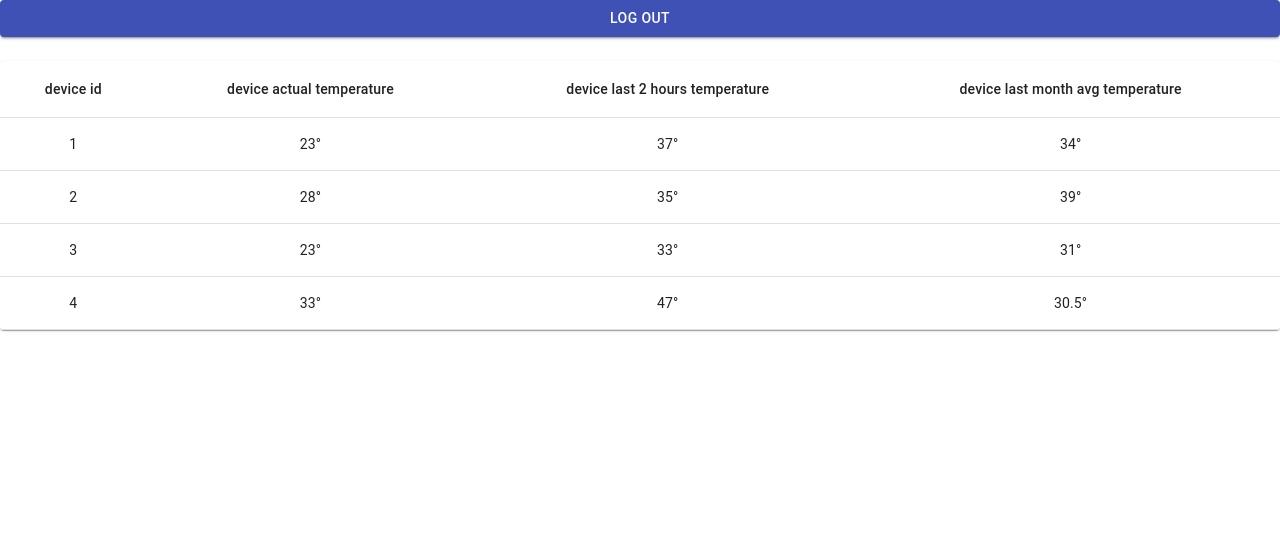
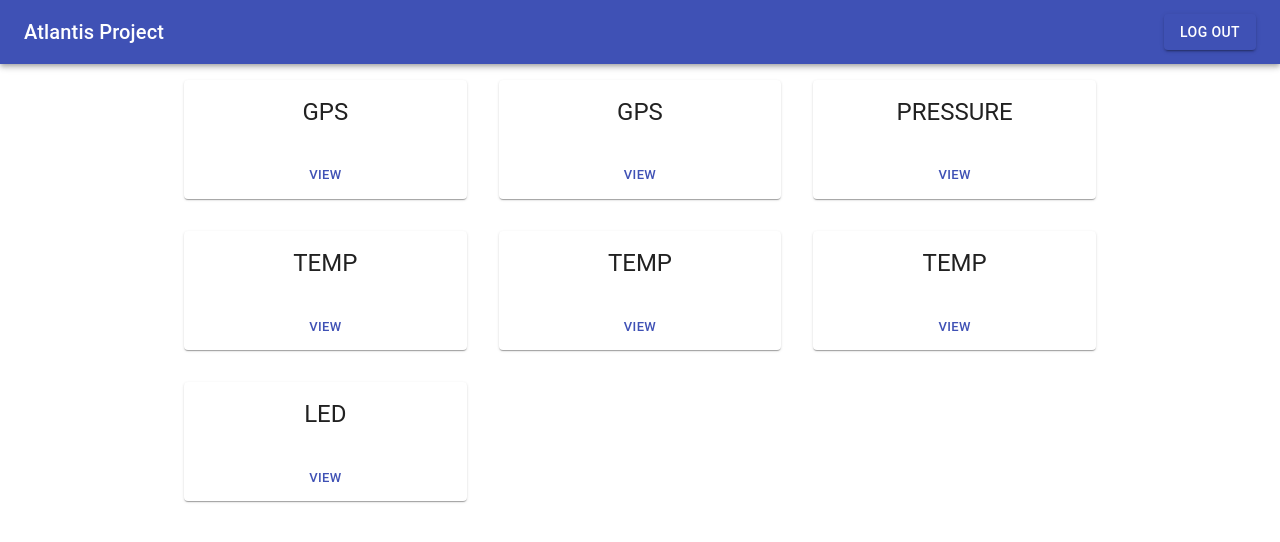
Before and after one commit to SRIMBAULTGuillaume/backoffice, a React (Create React App) app: page /devices in a window 1280 px wide. Shown: the top 542 px of the page. Built offline with nearby package versions, Linux system fonts and the light colour scheme; no server answers; grey boxes are pictures that could not be loaded.

Commit message:
added header, footer, new devices list view

```diff
--- a/src/App.js
+++ b/src/App.js
@@ -1,13 +1,38 @@
 import React from 'react';
 import { BrowserRouter as Router, Route } from 'react-router-dom';
+import Typography from '@material-ui/core/Typography';
+import { makeStyles } from '@material-ui/core/styles';
+import Container from '@material-ui/core/Container';
 import './App.css';
 import Login from './components/login';
 import devices from './components/devices';
+import Header from './components/header';
+import Footer from './components/footer';
+
+const useStyles = makeStyles(theme => ({
+  root: {
+    display: 'flex',
+    flexDirection: 'column',
+    minHeight: '100vh',
+  },
+  main: {
+    marginTop: theme.spacing(8),
+    marginBottom: theme.spacing(2),
+  },
+  footer: {
+    padding: theme.spacing(2),
+    marginTop: 'auto',
+    backgroundColor: 'white',
+  },
+}));
+
 
 function App() {
+  const classes = useStyles();
   return (
     <Router>
-      <div>
+      <div className={classes.root}>
+        <Header />
         <Route
           exact
           path="/login"
@@ -19,6 +44,7 @@ function App() {
           component={devices}
           fallbackUrl="/"
         />
+        {/* <Footer  /> */}
       </div>
     </Router>
   );
--- a/src/Main.js
+++ b/src/Main.js
@@ -2,7 +2,6 @@ import React from 'react'
 import { Switch, Route } from 'react-router-dom';
 import Devices from './components/devices';
 import Login from './components/login';
-
 
 const Main = () => (
     <main>
--- a/src/components/devices.js
+++ b/src/components/devices.js
@@ -1,26 +1,22 @@
 import React, { Component } from 'react';
 import { withStyles } from '@material-ui/core/styles';
-import Table from '@material-ui/core/Table';
-import TableBody from '@material-ui/core/TableBody';
-import TableCell from '@material-ui/core/TableCell';
-import TableHead from '@material-ui/core/TableHead';
-import TableRow from '@material-ui/core/TableRow';
-import Paper from '@material-ui/core/Paper';
 import Button from '@material-ui/core/Button';
+import Container from '@material-ui/core/Container';
+import Grid from '@material-ui/core/Grid';
+import Typography from '@material-ui/core/Typography';
+import Card from '@material-ui/core/Card';
+import CardActions from '@material-ui/core/CardActions';
+import CardContent from '@material-ui/core/CardContent';
+import CardMedia from '@material-ui/core/CardMedia';
 
 const devicesData = [
-    {
-        id: '1', actual_temperature: '23', given_time_temperature_last_2_hours: '37', average_last_month_temperature: '34'
-    },
-    {
-        id: '2', actual_temperature: '28', given_time_temperature_last_2_hours: '35', average_last_month_temperature: '39'
-    },
-    {
-        id: '3', actual_temperature: '23', given_time_temperature_last_2_hours: '33', average_last_month_temperature: '31'
-    },
-    {
-        id: '4', actual_temperature: '33', given_time_temperature_last_2_hours: '47', average_last_month_temperature: '30.5'
-    }
+    { "id": 1, "type": "GPS" },
+    { "id": 2, "type": "GPS" },
+    { "id": 3, "type": "PRESSURE" },
+    { "id": 4, "type": "TEMP" },
+    { "id": 8, "type": "TEMP" },
+    { "id": 9, "type": "TEMP" },
+    { "id": 10, "type": "LED" }
 ];
 
 const styles = theme => ({
@@ -54,43 +50,35 @@ class devices extends Component {
     render() {
         const { classes } = this.props;
         return (
-            <div>
-                <Button
-                    type="submit"
-                    fullWidth
-                    variant="contained"
-                    color="primary"
-                    href="/login"
-                >
-                    Log out
-                </Button>
-                <Paper className={classes.root}>
-                    <Table className={classes.table}>
-                        <TableHead>
-                            <TableRow>
-                                <TableCell align='center'>device id</TableCell>
-                                <TableCell align="center">device actual temperature</TableCell>
-                                <TableCell align="center">device last 2 hours temperature</TableCell>
-                                <TableCell align="center">device last month avg temperature</TableCell>
-                            </TableRow>
-                        </TableHead>
-                        <TableBody>
+            <React.Fragment>
+                <div>
+                    <Container className={classes.cardGrid} maxWidth="md">
+                        <Grid style={{ marginTop: 'auto', marginBottom: 'auto' }} container spacing={4}>
                             {devicesData.map(device => (
-                                <TableRow key={device.id}>
-                                    <TableCell align='center' component="th" scope="row">
-                                        {device.id}
-                                    </TableCell>
-                                    <TableCell align='center' component="th" scope="row">
-                                        {device.actual_temperature}°
-                                    </TableCell>
-                                    <TableCell align='center'>{device.given_time_temperature_last_2_hours}°</TableCell>
-                                    <TableCell align='center'>{device.average_last_month_temperature}°</TableCell>
-                                </TableRow>
+                                <Grid item key={device} xs={12} sm={6} md={4}>
+                                    <Card className={classes.card}>
+                                        <CardMedia
+                                            className={classes.cardMedia}
+                                            image="https://source.unsplash.com/random"
+                                            title="Image title"
+                                        />
+                                        <CardContent className={classes.cardContent}>
+                                            <Typography align='center' gutterBottom variant="h5" component="h2">
+                                                {device.type}
+                                            </Typography>
+                                        </CardContent>
+                                        <CardActions>
+                                            <Button size="small" style={{ marginLeft: 'auto', marginRight: 'auto' }} color="primary">
+                                                View
+                                            </Button>
+                                        </CardActions>
+                                    </Card>
+                                </Grid>
                             ))}
-                        </TableBody>
-                    </Table>
-                </Paper>
-            </div>
+                        </Grid>
+                    </Container>
+                </div>
+            </React.Fragment>
         );
     }
 }
--- /dev/null
+++ b/src/components/footer.js
@@ -0,0 +1,41 @@
+import React, { Component } from 'react';
+import { withStyles } from '@material-ui/core/styles';
+import CssBaseline from '@material-ui/core/CssBaseline';
+import Typography from '@material-ui/core/Typography';
+import Container from '@material-ui/core/Container';
+
+const styles = theme => ({
+    root: {
+        display: 'flex',
+        flexDirection: 'column',
+        minHeight: '35vh',
+    },
+    footer: {
+        padding: theme.spacing(2),
+        marginTop: 'auto',
+        backgroundColor: '#3f51b5'
+    },
+});
+
+class footer extends Component {
+    constructor(props) {
+        super(props);
+        this.state = {
+        }
+    }
+    render() {
+        const { classes } = this.props;
+        return (
+            <div >
+                <CssBaseline />
+                <footer className={classes.footer}>
+                    <Container maxWidth="sm">
+                        <Typography style={{ color: 'white' }} align='center'>Algeco</Typography>
+                    </Container>
+                </footer>
+            </div>
+        )
+    }
+}
+
+export default withStyles(styles)(footer);
--- /dev/null
+++ b/src/components/header.js
@@ -0,0 +1,38 @@
+import React, { Component } from 'react';
+import AppBar from '@material-ui/core/AppBar';
+import Toolbar from '@material-ui/core/Toolbar';
+import Typography from '@material-ui/core/Typography';
+import Button from '@material-ui/core/Button';
+
+export default class header extends Component {
+    constructor(props) {
+        super(props);
+        this.state = {
+        }
+    }
+    render() {
+        return (
+            <React.Fragment>
+                <AppBar position="relative">
+                    <Toolbar>
+                        <Typography
+                            variant="h6"
+                            color="inherit"
+                        >
+                            Atlantis Project
+                        </Typography>
+                        <Button
+                            style={{ marginLeft: 'auto' }}
+                            type="submit"
+                            variant="contained"
+                            color="primary"
+                            href="/login"
+                        >
+                            Log out
+                    </Button>
+                    </Toolbar>
+                </AppBar>
+            </React.Fragment>
+        )
+    }
+}
--- a/src/index.js
+++ b/src/index.js
@@ -6,7 +6,6 @@ import { BrowserRouter as Router } from 'react-router-dom';
 import * as serviceWorker from './serviceWorker';
 
 ReactDOM.render(<Router><App /></Router>, document.getElementById('root'));
-
 // If you want your app to work offline and load faster, you can change
 // unregister() to register() below. Note this comes with some pitfalls.
 // Learn more about service workers: https://bit.ly/CRA-PWA
```
